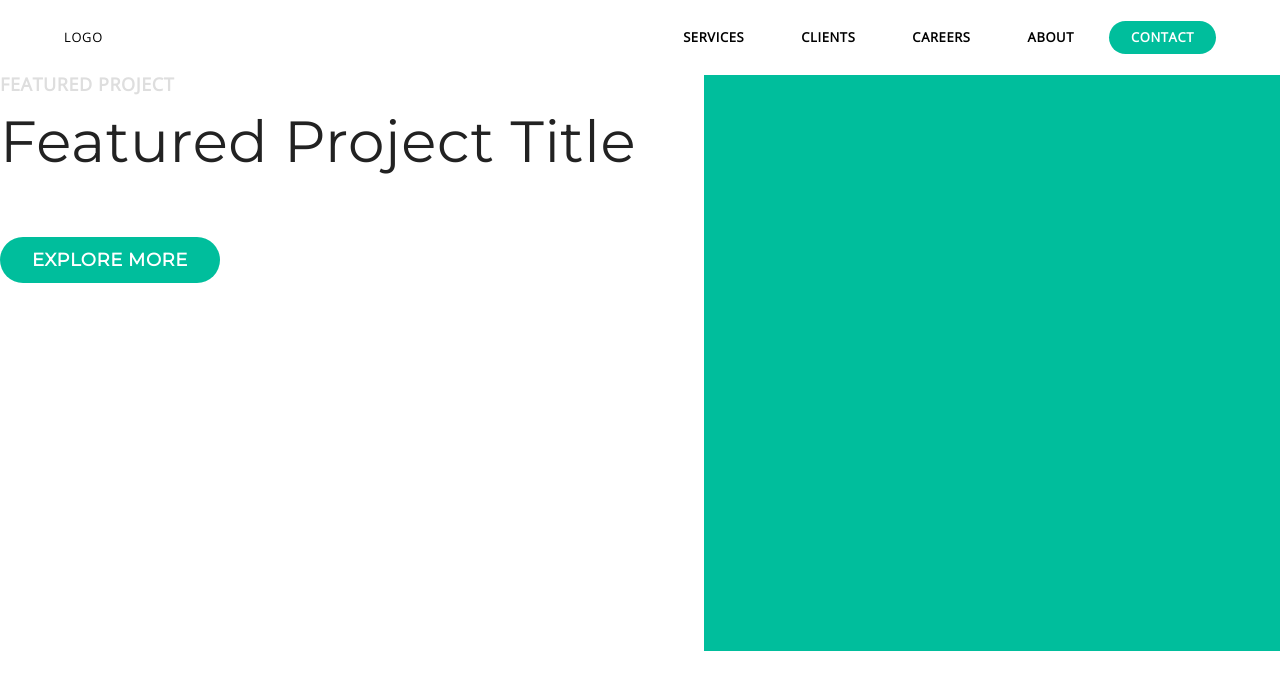
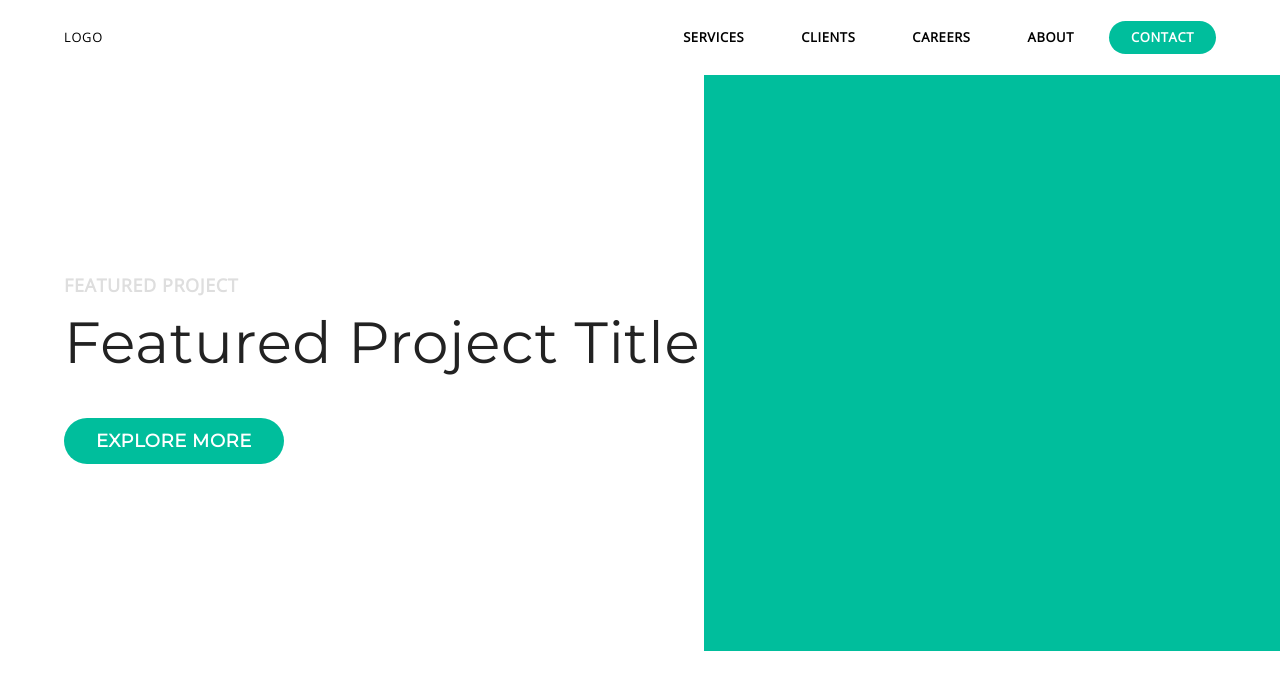
Before and after one commit to twanmulder/--, a React (Create React App) app: page / in a window 1280 px wide. Shown: the top 690 px of the page. Built offline with nearby package versions, Linux system fonts and the light colour scheme.

Commit message:
Updated hero styling

```diff
--- a/src/components/main/Main.scss
+++ b/src/components/main/Main.scss
@@ -1,14 +1,15 @@
 .hero {
-  height: 100%;
   display: flex;
 }
 
 .hero-textwrapper {
   width: 55%;
+  display: flex;
+  align-items: center;
 }
 
 .hero-text {
-  // margin: 23rem 0 23rem 6rem;
+  padding-left: 4rem;
 
   h4 {
     color: $font-grey;
@@ -21,7 +22,7 @@
   h1 {
     font-size: 58px;
     font-family: $title-font;
-    margin-bottom: 80px;
+    margin-bottom: 60px;
   }
 
   a {
```
